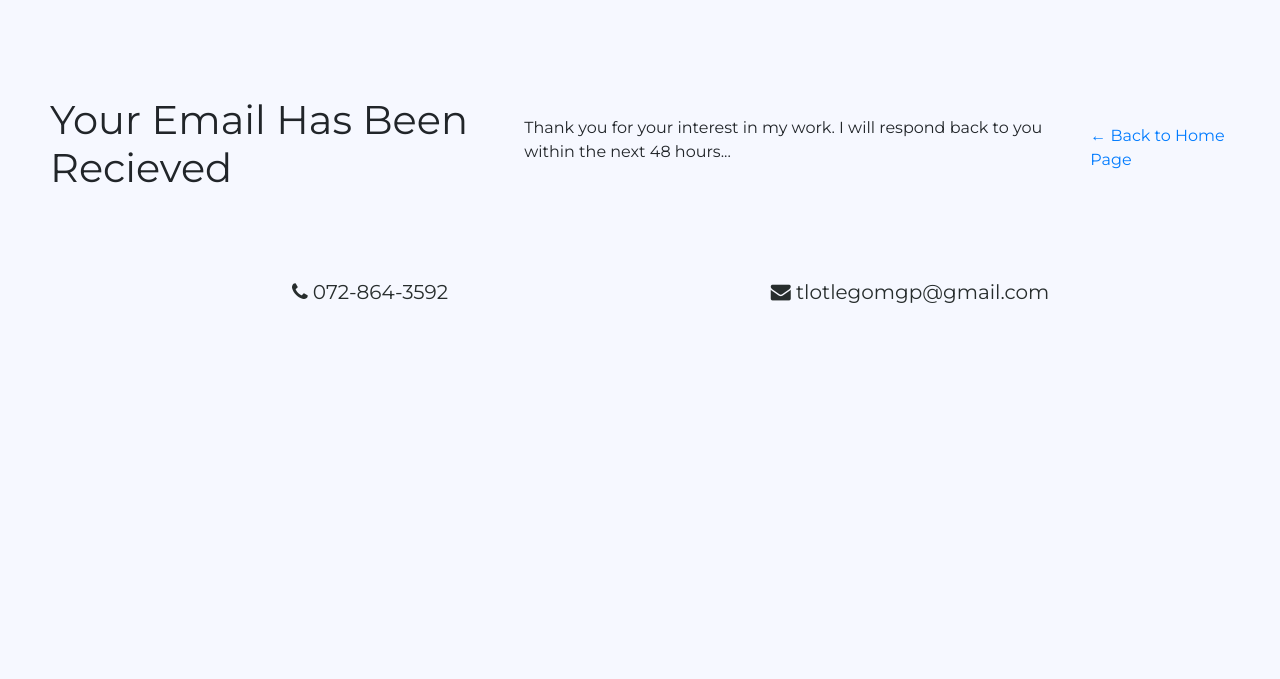
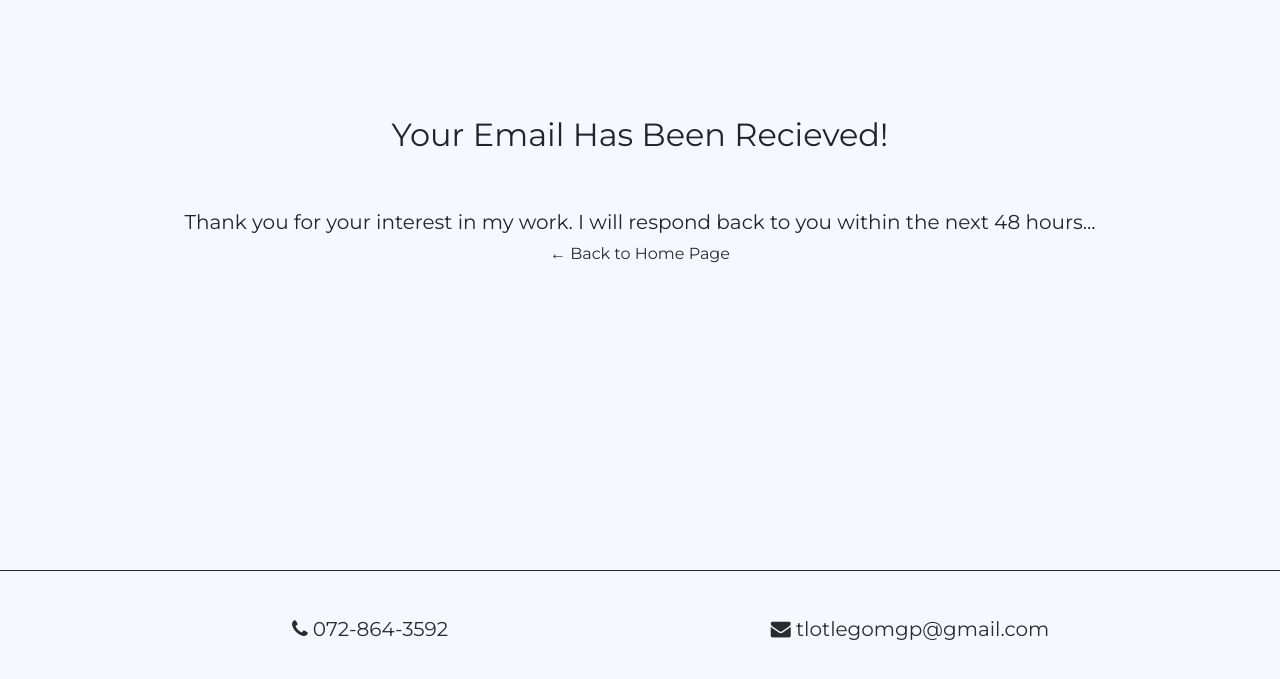
Before and after one commit to tlotlegomgp/portfolio, a Django app: template index/templates/index/email_sent.html in a window 1280 px wide. Shown: the part 74-753 px from the top of the page. Run offline with Django 3.2, Linux system fonts and the light colour scheme; the template is opened without the code that fills it, so the values that code supplies are empty; some libraries are stand-ins or nearby versions; some web fonts are replaced.

Commit message:
Fixed issue with footer on sent_email template

```diff
--- a/index/templates/index/email_sent.html
+++ b/index/templates/index/email_sent.html
@@ -1,17 +1,17 @@
 {% extends "index/header.html" %} {% block content %}
 
-<section style="margin-top: 120px;">
+<section style="margin-top: 140px;">
 	<div
-		class="d-flex d-lg-flex justify-content-center align-items-center"
+		class="align-items-center text-center"
 		style="padding: 50px"
 		style="color: #272d2d;"
 	>
-		<h1 >Your Email Has Been Recieved</h1>
-		<br /><br />
-		<p style="font-size: medium">
+		<h2 >Your Email Has Been Recieved!</h2>
+		<br /><br>
+		<h5>
 			Thank you for your interest in my work. I will respond back to you within the next 48 hours...
-		</p>
-		<a href="{% url 'index' %}">← Back to Home Page</a>
+		</h5>
+		<a href="{% url 'index' %}" style="color: #272d2d;">← Back to Home Page</a>
 	</div>
 </section>
 
--- a/index/templates/index/header.html
+++ b/index/templates/index/header.html
@@ -106,12 +106,13 @@
 		</nav>
 		<style>
 			.main {
-				min-height: 88vh; height: 100%;
+				min-height: 61vh; height: 100%;
 			}
 		</style>
 
-		<div>{% block content %} {% endblock %}</div>
+		<div class="main">{% block content %} {% endblock %}</div>
 		<footer>
+			<hr style="background-color: #272d2d;">
 			<div class="container">
 				<div class="row" style="padding: 30px;">
 					<div class="col-lg-6 text-center align-items-center">
--- a/index/templates/index/index.html
+++ b/index/templates/index/index.html
@@ -215,7 +215,6 @@
             </div>
         </form>
     </div>
-    <hr style="background-color: #272d2d;">
 </section>
 
 {% endblock %}
--- a/index/views.py
+++ b/index/views.py
@@ -1,7 +1,6 @@
 from django.shortcuts import render
 from . forms import ContactForm
 from django.core.mail import BadHeaderError, send_mail
-from django.http import HttpResponse, HttpResponseRedirect
 
 # Create your views here.
 
```
